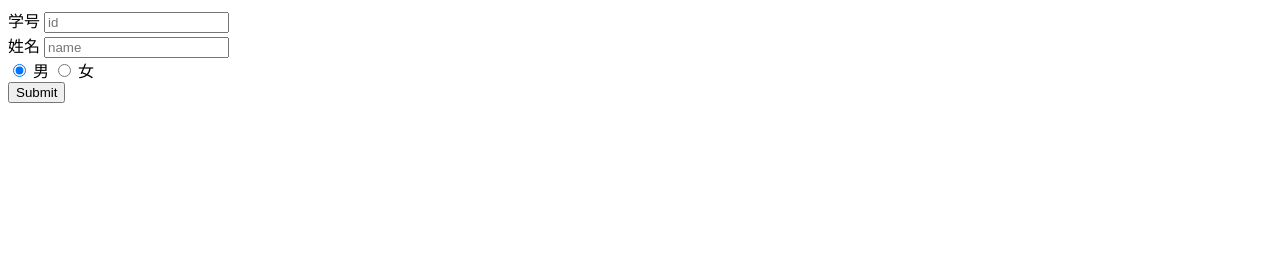
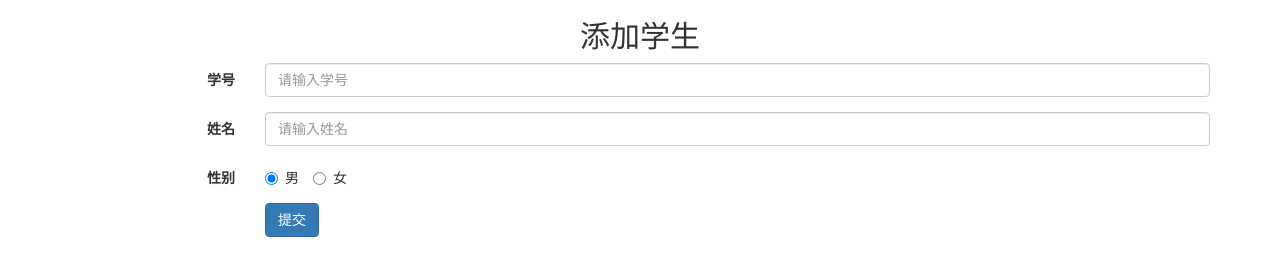
Before and after one commit to Arma2324/studentinfo, a website: page views/new.html in a window 1280 px wide. Drawn offline with nearby package versions, Linux system fonts and the light colour scheme.

Commit message:
使用bootstrap完善页面

```diff
--- a/db.json
+++ b/db.json
@@ -1 +1 @@
-{"students":[{"id":"20183210029","name":"马沂粱","gender":"0"},{"id":"20183210025","name":"林炜","gender":"1"},{"id":"2015","name":"Michael Jordan","gender":"0"},{"id":"1532","name":"高圆圆","gender":"1"}]}
+{"students":[{"id":"20183210029","name":"马沂粱","gender":"0"},{"id":"20183210025","name":"林炜","gender":"1"},{"id":"2015","name":"Michael Jordan","gender":"0"},{"id":"1532","name":"高圆圆","gender":"1"},{"id":"2046","name":"梁朝伟","gender":"0"}]}
--- a/views/new.html
+++ b/views/new.html
@@ -5,32 +5,45 @@
     <meta charset="UTF-8">
     <meta http-equiv="X-UA-Compatible" content="IE=edge">
     <meta name="viewport" content="width=device-width, initial-scale=1.0">
-    <title>Document</title>
+    <title>添加学生</title>
+    <link href="/node_modules/bootstrap/dist/css/bootstrap.min.css" rel="stylesheet">
 </head>
 
 <body>
-    <form action="/students/new" method="post">
+    <div class="container">
+        <h2 class="text-center">添加学生</h2>
+        <form class="form-horizontal" action="/students/new" method="post">
             <div class="form-group">
-            <label for="exampleInputEmail1">学号</label>
-            <input type="number" class="form-control" id="exampleInputEmail1" name="id" placeholder="id">
+                <label for="inputId" class="col-sm-2 control-label">学号</label>
+                <div class="col-sm-10">
+                    <input type="text" class="form-control" id="inputId" name="id" placeholder="请输入学号">
+                </div>
             </div>
             <div class="form-group">
-            <label for="exampleInputPassword1">姓名</label>
-            <input type="text" class="form-control" id="exampleInputPassword1" name="name" placeholder="name">
+                <label for="inputName" class="col-sm-2 control-label">姓名</label>
+                <div class="col-sm-10">
+                    <input type="text" class="form-control" id="inputName" name="name" placeholder="请输入姓名">
                 </div>
-
-        <div class="radio">
-            <label>
-                <input type="radio" name="gender" id="optionsRadios1" value="0" checked>
-                男
+            </div>
+            <div class="form-group">
+                <label class="col-sm-2 control-label">性别</label>
+                <div class="col-sm-10">
+                    <label class="radio-inline">
+                        <input type="radio" name="gender" value="0" checked> 男
                     </label>
-            <label>
-                <input type="radio" name="gender" id="optionsRadios2" value="1">
-                女
+                    <label class="radio-inline">
+                        <input type="radio" name="gender" value="1"> 女
                     </label>
                 </div>
-        <button type="submit" class="btn btn-default">Submit</button>
+            </div>
+            <div class="form-group">
+                <div class="col-sm-offset-2 col-sm-10">
+                    <button type="submit" class="btn btn-primary">提交</button>
+                </div>
+            </div>
         </form>
+    </div>
+    </div>
 </body>
 
 </html>
```
Also changed, not shown: package.json (added, +19 -0 lines), views/edit.html (+28 -19 lines), views/index.html (+21 -66 lines), router.js (line endings or trailing spaces), 1 other file. Lines whose indentation alone changed are shown as unchanged.
